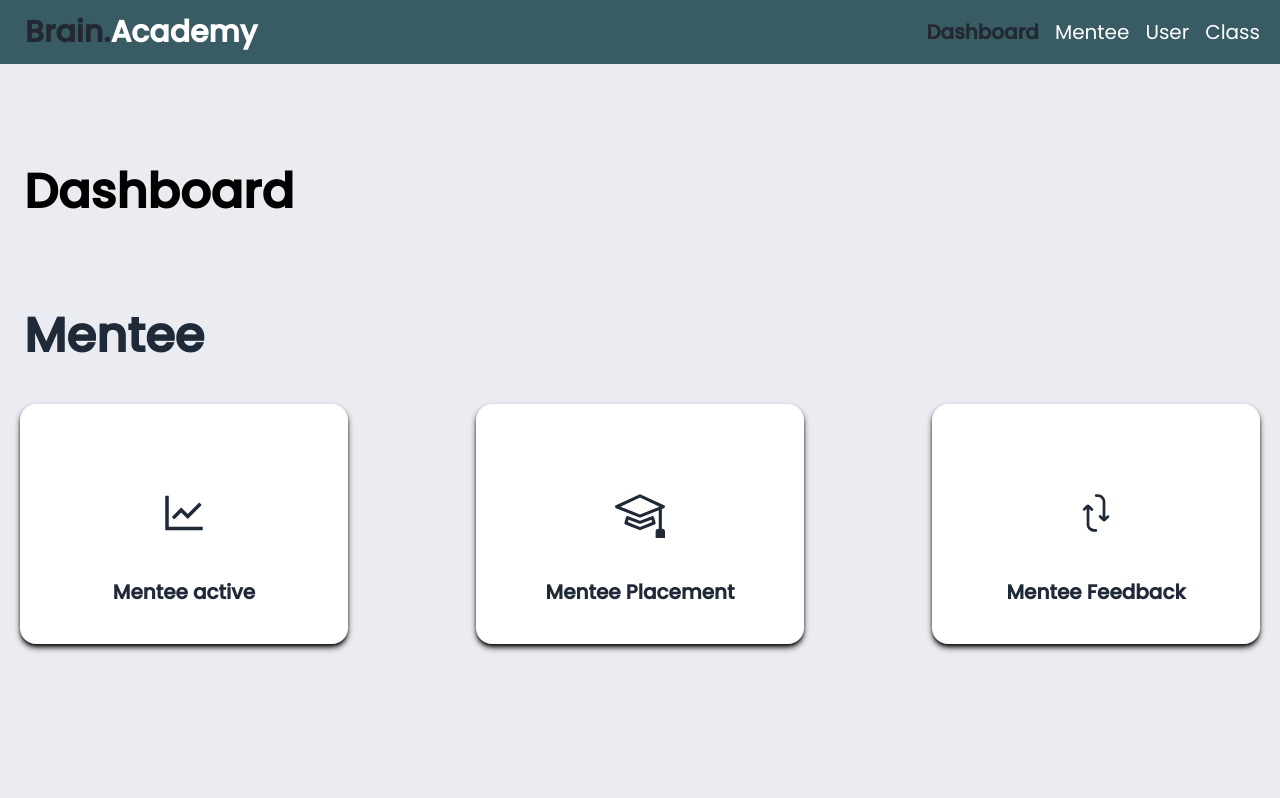
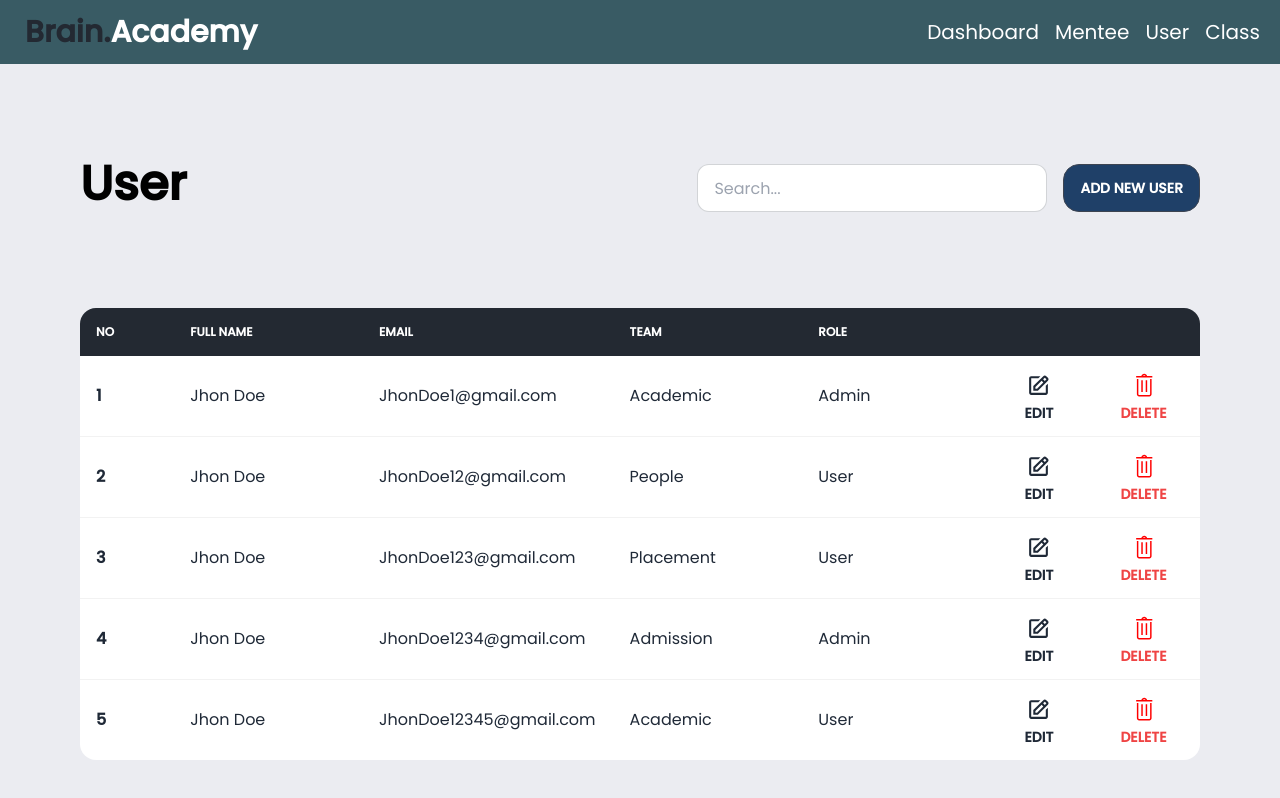
Before and after one commit to ALTA-PROJECT2-GROUP4/DashboardQ-FE, a React (Vite) app: page / in a window 1280 px wide. Built offline with nearby package versions, Linux system fonts and the light colour scheme; a web font is replaced by a local one; what prettier-plugin-tailwindcss would draw is missing.

Commit message:
feat: slicing Page Userlist

```diff
--- a/src/components/Layout.tsx
+++ b/src/components/Layout.tsx
@@ -1,6 +1,4 @@
 import React, { ReactNode } from "react";
-
-import Navbar from "./Navbar";
 
 interface LayoutProps {
   children: ReactNode;
@@ -9,7 +7,6 @@ interface LayoutProps {
 const Layout = ({ children }: LayoutProps) => {
   return (
     <div className="h-screen w-full overflow-auto ">
-      <Navbar />
       <div className="h-full w-full overflow-auto bg-color2">{children}</div>
     </div>
   );
--- a/src/components/Navbar.tsx
+++ b/src/components/Navbar.tsx
@@ -8,16 +8,16 @@ const Navbar = () => {
       </div>
       <div className="flex-none">
         <ul className="menu menu-horizontal px-1">
-            <li className="p-2 text-xl font-semibold text-[#232932]">
+            <li className="p-2 text-xl text-white hover:text-[#232932]">
                 Dashboard
             </li>
-            <li className="p-2 text-xl text-white">
+            <li className="p-2 text-xl text-white hover:text-[#232932]">
                 Mentee
             </li>
-            <li className="p-2 text-xl text-white">
+            <li className="p-2 text-xl text-white hover:text-[#232932]">
                 User
             </li>
-            <li className="p-2 text-xl text-white">
+            <li className="p-2 text-xl text-white hover:text-[#232932]">
                 Class
             </li>
         </ul>
--- a/src/main.tsx
+++ b/src/main.tsx
@@ -3,11 +3,12 @@ import { Provider } from "react-redux";
 import React from "react";
 
 import App from "./routes/App";
+import UserList from "./pages/UserList";
 
 import "./styles/index.css";
 
 ReactDOM.createRoot(document.getElementById("root") as HTMLElement).render(
   <React.StrictMode>
-    <App />
+    <UserList />
   </React.StrictMode>
 );
--- a/src/pages/Dashboard.tsx
+++ b/src/pages/Dashboard.tsx
@@ -1,6 +1,7 @@
 import React from "react";
 
 import Layout from "../components/Layout";
+import Navbar from "../components/Navbar";
 
 import "../styles/index.css";
 import { AiOutlineLineChart } from "react-icons/ai";
@@ -10,6 +11,7 @@ import { IoIosRepeat } from "react-icons/io";
 const Dashboard = () => {
   return (
     <Layout>
+      <Navbar />
       <div className="flex flex-col">
         <div className="flex-none p-6">
           <p className="mt-20 text-5xl font-semibold text-[#000000]">
--- /dev/null
+++ b/src/pages/UserList.tsx
@@ -0,0 +1,148 @@
+import React from "react";
+
+import Layout from "../components/Layout";
+import Navbar from "../components/Navbar";
+
+import { BiEdit } from "react-icons/bi";
+import { TfiTrash } from "react-icons/tfi";
+
+const UserList = () => {
+  return (
+    <Layout>
+      <Navbar />
+      <div className="-mt-16 flex flex-col p-20">
+        <h2 className="mt-20 text-5xl font-semibold text-[#000000]">User</h2>
+        <div className="-mt-11 flex flex-wrap justify-end space-x-4">
+          <div className="form-control">
+            <input
+              type="text"
+              placeholder="Search..."
+              className="input-bordered input rounded-xl text-black"
+            />
+          </div>
+          <button className="btn rounded-2xl bg-[#1F4068]">Add New User</button>
+        </div>
+        <div className="mt-24 overflow-x-auto">
+          <table className="table w-full">
+            {/* head */}
+            <thead>
+              <tr>
+                <th className="w-1/12 bg-[#232932] text-white">No</th>
+                <th className="w-2/12 bg-[#232932] text-white">Full Name</th>
+                <th className="w-2/12 bg-[#232932] text-white">Email</th>
+                <th className="w-2/12 bg-[#232932] text-white">Team</th>
+                <th className="w-2/12 bg-[#232932] text-white">Role</th>
+                <th className="w-1/12 bg-[#232932] text-white"></th>
+                <th className="w-1/12 bg-[#232932] text-white"></th>
+              </tr>
+            </thead>
+            <tbody>
+              {/* row 1 */}
+              <tr>
+                <th>1</th>
+                <td>Jhon Doe</td>
+                <td>JhonDoe1@gmail.com</td>
+                <td>Academic</td>
+                <td>Admin</td>
+                <td>
+                  <button className="btn-ghost btn gap-2">
+                    <BiEdit size={25} />
+                    Edit
+                  </button>
+                </td>
+                <td>
+                  <button className="btn-ghost btn text-red-500 gap-2">
+                    <TfiTrash color="red" size={25} />
+                    Delete
+                  </button>
+                </td>
+              </tr>
+              {/* row 2 */}
+              <tr>
+                <th>2</th>
+                <td>Jhon Doe</td>
+                <td>JhonDoe12@gmail.com</td>
+                <td>People</td>
+                <td>User</td>
+                <td>
+                  <button className="btn-ghost btn gap-2">
+                    <BiEdit size={25} />
+                    edit
+                  </button>
+                </td>
+                <td>
+                  <button className="btn-ghost btn text-red-500 gap-2">
+                    <TfiTrash color="red" size={25} />
+                    Delete
+                  </button>
+                </td>
+              </tr>
+              {/* row 3 */}
+              <tr>
+                <th>3</th>
+                <td>Jhon Doe</td>
+                <td>JhonDoe123@gmail.com</td>
+                <td>Placement</td>
+                <td>User</td>
+                <td>
+                  <button className="btn-ghost btn gap-2">
+                    <BiEdit size={25} />
+                    edit
+                  </button>
+                </td>
+                <td>
+                  <button className="btn-ghost btn text-red-500 gap-2">
+                    <TfiTrash color="red" size={25} />
+                    Delete
+                  </button>
+                </td>
+              </tr>
+              {/* row 4 */}
+              <tr>
+                <th>4</th>
+                <td>Jhon Doe</td>
+                <td>JhonDoe1234@gmail.com</td>
+                <td>Admission</td>
+                <td>Admin</td>
+                <td>
+                  <button className="btn-ghost btn gap-2">
+                    <BiEdit size={25} />
+                    edit
+                  </button>
+                </td>
+                <td>
+                  <button className="btn-ghost btn text-red-500 gap-2">
+                    <TfiTrash color="red" size={25} />
+                    Delete
+                  </button>
+                </td>
+              </tr>
+              {/* row 5 */}
+              <tr>
+                <th>5</th>
+                <td>Jhon Doe</td>
+                <td>JhonDoe12345@gmail.com</td>
+                <td>Academic</td>
+                <td>User</td>
+                <td>
+                  <button className="btn-ghost btn gap-2">
+                    <BiEdit size={25} />
+                    edit
+                  </button>
+                </td>
+                <td>
+                  <button className="btn-ghost btn text-red-500 gap-2">
+                    <TfiTrash color="red" size={25} />
+                    Delete
+                  </button>
+                </td>
+              </tr>
+            </tbody>
+          </table>
+        </div>
+      </div>
+    </Layout>
+  );
+};
+
+export default UserList;
```
